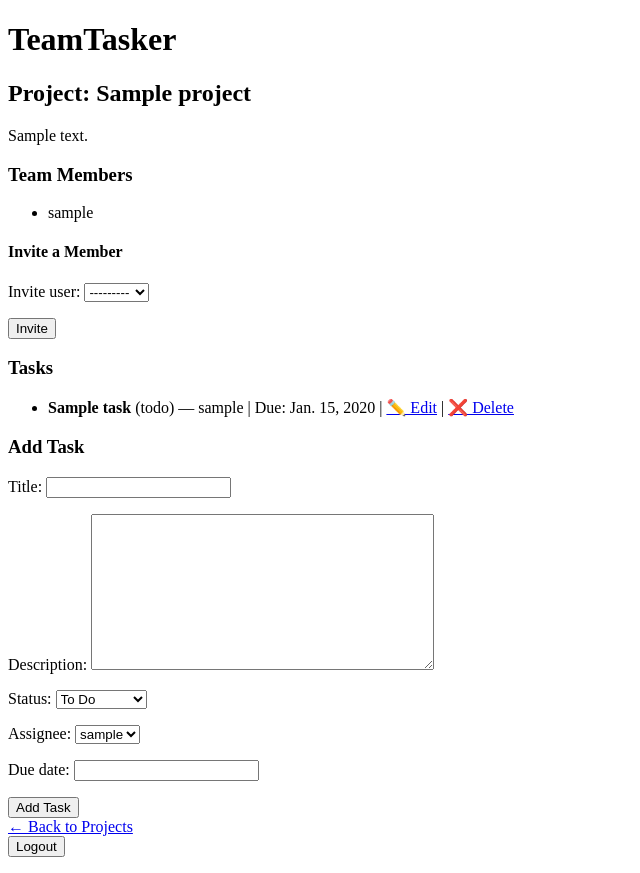
After one commit to Siddharth-Singh-Verma/TeamTasker-Collaborative-Project-Time-Tracking-Platform, a Django app: page /projects/1/ in a window 1280 px wide. The commit adds this page. Shown: the top 873 px of the page, without its empty margins (0-640 px from the left). Run offline with Django 5.2, Linux system fonts and the light colour scheme; a user stored in the database is signed in; tables that the repository leaves empty hold one stand-in row (values such as "Sample post").

Commit message:
added projects and tasks manupilation and restictions

```diff
--- a/core/form.py
+++ b/core/form.py
@@ -1,6 +1,7 @@
 from django import forms
 from django.contrib.auth.forms import UserCreationForm
 from django.contrib.auth.models import User
+from .models import Project, Task
 
 class SignUpForm(UserCreationForm):
     email = forms.EmailField(required=True)
@@ -8,3 +9,23 @@ class SignUpForm(UserCreationForm):
     class Meta:
         model = User
         fields = ('username', 'email', 'password1', 'password2')
+
+class ProjectForm(forms.ModelForm):
+    class Meta:
+        model = Project
+        fields = ['name', 'description']
+
+class TaskForm(forms.ModelForm):
+    class Meta:
+        model = Task
+        fields = ['title', 'description', 'status', 'assignee', 'due_date']
+
+    def __init__(self, *args, **kwargs):
+        project = kwargs.pop('project', None)
+        super().__init__(*args, **kwargs)
+        if project:
+            self.fields['assignee'].queryset = project.members.all()
+
+
+class InviteMemberForm(forms.Form):
+    user = forms.ModelChoiceField(queryset=User.objects.all(), label="Invite user")
--- a/core/views.py
+++ b/core/views.py
@@ -1,10 +1,10 @@
 
-from django.shortcuts import render,  redirect
+from django.shortcuts import render,  redirect, get_object_or_404
 from django.contrib.auth.decorators import login_required
 from django.contrib.auth import login as auth_login
 from django.contrib.auth.views import LoginView, LogoutView
-from core.form import SignUpForm
-
+from core.form import SignUpForm, ProjectForm, TaskForm, InviteMemberForm
+from core.models import Project, Task
 @login_required
 def dashboard(request):
     return render(request, 'dashboard.html')
@@ -29,3 +29,86 @@ class CustomLoginView(LoginView):
 class CustomLogoutView(LogoutView):
     # template_name can be omitted; after logout we redirect via LOGOUT_REDIRECT_URL
     pass
+
+
+
+@login_required
+def project_list(request):
+    projects = request.user.projects.all()
+    return render(request, 'project_list.html', {'projects': projects})
+
+
+@login_required
+def create_project(request):
+    if request.method == 'POST':
+        form = ProjectForm(request.POST)
+        if form.is_valid():
+            project = form.save()
+            project.members.add(request.user)
+            return redirect('project_list')
+    else:
+        form = ProjectForm()
+    return render(request, 'create_project.html', {'form': form})
+
+
+
+@login_required
+def project_detail(request, project_id):
+    project = get_object_or_404(Project, id=project_id, members=request.user)
+    tasks = project.tasks.all()
+    invite_form = InviteMemberForm()
+
+    if request.method == 'POST' and 'invite' in request.POST:
+        invite_form = InviteMemberForm(request.POST)
+        if invite_form.is_valid():
+            user_to_add = invite_form.cleaned_data['user']
+            project.members.add(user_to_add)
+            return redirect('project_detail', project_id=project.id)
+
+    if request.method == 'POST':
+        form = TaskForm(request.POST, project=project)
+        if form.is_valid():
+            task = form.save(commit=False)
+            task.project = project
+            task.save()
+            return redirect('project_detail', project_id=project.id)
+    else:
+        form = TaskForm(project=project,initial={'assignee': request.user})
+
+    return render(request, 'project_detail.html', {
+    'project': project,
+    'tasks': tasks,
+    'form': form,
+    'invite_form': invite_form,
+})
+
+@login_required
+def edit_task(request, project_id, task_id):
+    project = get_object_or_404(Project, id=project_id, members=request.user)
+    task = get_object_or_404(Task, id=task_id, project=project)
+
+    if request.method == 'POST':
+        form = TaskForm(request.POST, instance=task, project=project)
+        if form.is_valid():
+            form.save()
+            return redirect('project_detail', project_id=project.id)
+    else:
+        form = TaskForm(instance=task, project=project)
+
+    return render(request, 'edit_task.html', {
+        'form': form,
+        'task': task,
+        'project': project
+    })
+
+
+@login_required
+def delete_task(request, project_id, task_id):
+    project = get_object_or_404(Project, id=project_id, members=request.user)
+    task = get_object_or_404(Task, id=task_id, project=project)
+
+    if request.method == 'POST':
+        task.delete()
+        return redirect('project_detail', project_id=project.id)
+
+    return render(request, 'delete_task.html', {'task': task, 'project': project})
--- a/teamtasker/urls.py
+++ b/teamtasker/urls.py
@@ -26,5 +26,10 @@ urlpatterns = [
     path('login/', core_views.CustomLoginView.as_view(), name='login'),
     path('logout/', LogoutView.as_view(), name='logout'),
     path('', core_views.dashboard, name='dashboard'),
-    # Later you might include other core URLs, e.g. project/task routes, perhaps under prefixes like 'projects/'.
+    path('projects/', core_views.project_list, name='project_list'),
+    path('projects/new/', core_views.create_project, name='create_project'),
+    path('projects/<int:project_id>/', core_views.project_detail, name='project_detail'),
+    path('projects/<int:project_id>/tasks/<int:task_id>/edit/', core_views.edit_task, name='edit_task'),
+    path('projects/<int:project_id>/tasks/<int:task_id>/delete/', core_views.delete_task, name='delete_task'),
+
 ]
--- a/templates/dashboard.html
+++ b/templates/dashboard.html
@@ -1,4 +1,7 @@
 {% extends 'base.html' %}
 {% block content %}
 <p>Welcome, {{ request.user.username }}! This is your dashboard.</p>
+<br>
+<a href="{% url 'project_list' %}">📁 View Your Projects</a>
+
 {% endblock %}
--- /dev/null
+++ b/templates/project_detail.html
@@ -0,0 +1,44 @@
+{% extends 'base.html' %}
+
+{% block content %}
+<h2>Project: {{ project.name }}</h2>
+<p>{{ project.description }}</p>
+
+<h3>Team Members</h3>
+<ul>
+  {% for member in project.members.all %}
+    <li>{{ member.username }}</li>
+  {% endfor %}
+</ul>
+
+<h4>Invite a Member</h4>
+<form method="post">
+  {% csrf_token %}
+  {{ invite_form.as_p }}
+  <button type="submit" name="invite">Invite</button>
+</form>
+
+
+<h3>Tasks</h3>
+<ul>
+  {% for task in tasks %}
+    <li>
+      <strong>{{ task.title }}</strong> ({{ task.status }}) — {{ task.assignee }}
+      | Due: {{ task.due_date }}
+      | <a href="{% url 'edit_task' project.id task.id %}">✏️ Edit</a>
+      | <a href="{% url 'delete_task' project.id task.id %}">❌ Delete</a>
+    </li>
+  {% endfor %}
+</ul>
+
+
+
+<h3>Add Task</h3>
+<form method="post">
+  {% csrf_token %}
+  {{ form.as_p }}
+  <button type="submit">Add Task</button>
+</form>
+
+<a href="{% url 'project_list' %}">← Back to Projects</a>
+{% endblock %}
```
Also changed, not shown: templates/create_project.html (added, +11 -0 lines), templates/delete_task.html (added, +10 -0 lines), templates/edit_task.html (added, +10 -0 lines), templates/project_list.html (added, +14 -0 lines), core/models.py (line endings or trailing spaces).
